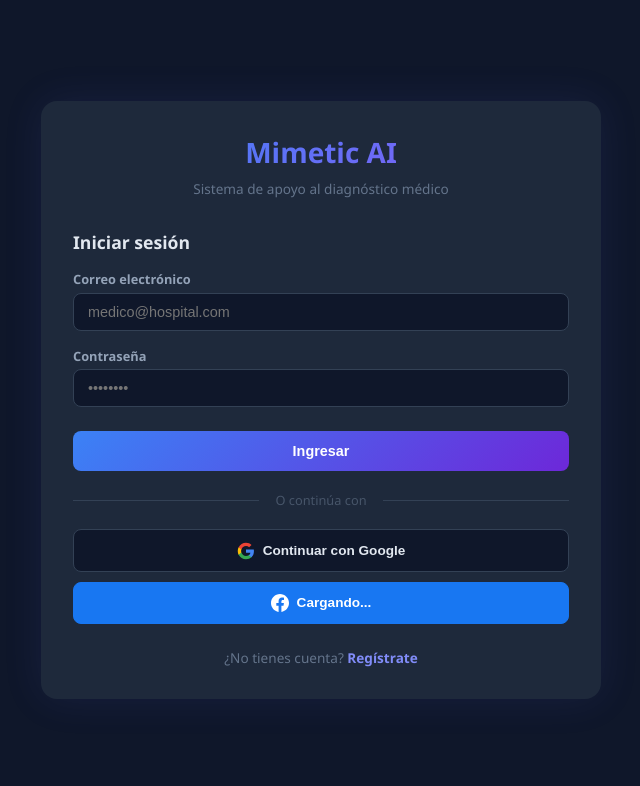
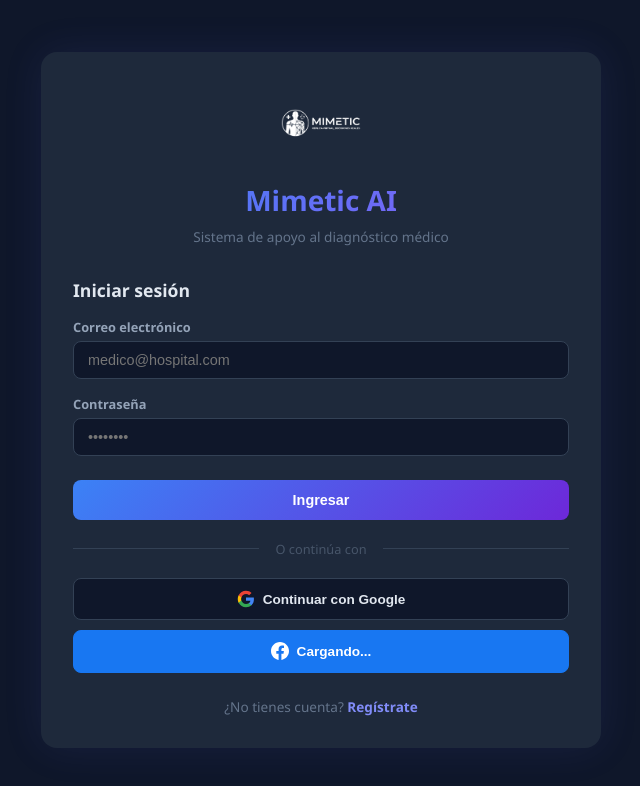
Before and after one commit to SUBHWEI/mimetic-ai, a React (Vite) app in the folder frontend/: page /login in a window 1280 px wide. Shown: the top 786 px of the page, without its empty margins (319-959 px from the left). Built offline with nearby package versions, Linux system fonts and the light colour scheme; no server answers.

Commit message:
Agregar logo de Mimetic AI en auth pages, header y favicon

```diff
--- a/frontend/index.html
+++ b/frontend/index.html
@@ -4,6 +4,7 @@
     <meta charset="UTF-8" />
     <meta name="viewport" content="width=device-width, initial-scale=1.0" />
     <title>Mimetic AI - Diagnóstico Médico</title>
+    <link rel="icon" href="/logo.png" type="image/png" />
   </head>
   <body>
     <div id="root"></div>
--- a/frontend/src/App.css
+++ b/frontend/src/App.css
@@ -14,6 +14,14 @@
   gap: 0.75rem;
   padding: 1rem 0;
   border-bottom: 1px solid #1e293b;
+}
+
+.header-logo {
+  width: 32px;
+  height: 32px;
+  object-fit: contain;
+  vertical-align: middle;
+  margin-right: 0.25rem;
 }
 
 .header h1 {
@@ -668,6 +676,13 @@
   margin-bottom: 2rem;
 }
 
+.auth-logo {
+  width: 80px;
+  height: 80px;
+  margin-bottom: 0.75rem;
+  object-fit: contain;
+}
+
 .auth-header h1 {
   font-size: 1.75rem;
   font-weight: 700;
--- a/frontend/src/ChatApp.tsx
+++ b/frontend/src/ChatApp.tsx
@@ -259,7 +259,7 @@ export default function ChatApp() {
     return (
       <div className="app">
         <header className="header">
-          <h1>Mimetic AI</h1>
+          <h1><img src="/logo.png" alt="" className="header-logo" />Mimetic AI</h1>
           <span className="subtitle">Datos del paciente</span>
           <div className="header-right">
             <span className="user-badge">{user?.name}</span>
--- a/frontend/src/pages/AdminPanel.tsx
+++ b/frontend/src/pages/AdminPanel.tsx
@@ -6,7 +6,7 @@ export default function AdminPanel() {
   return (
     <div className="app">
       <header className="header">
-        <h1>Mimetic AI</h1>
+        <h1><img src="/logo.png" alt="" className="header-logo" />Mimetic AI</h1>
         <span className="subtitle">Panel de Administración</span>
         <div className="header-right">
           <span className="user-badge">{user?.name}</span>
--- a/frontend/src/pages/Login.tsx
+++ b/frontend/src/pages/Login.tsx
@@ -28,6 +28,7 @@ export default function Login() {
     <div className="auth-page">
       <div className="auth-card">
         <div className="auth-header">
+          <img src="/logo.png" alt="Mimetic AI" className="auth-logo" />
           <h1>Mimetic AI</h1>
           <p>Sistema de apoyo al diagnóstico médico</p>
         </div>
--- a/frontend/src/pages/PatientDashboard.tsx
+++ b/frontend/src/pages/PatientDashboard.tsx
@@ -6,7 +6,7 @@ export default function PatientDashboard() {
   return (
     <div className="app">
       <header className="header">
-        <h1>Mimetic AI</h1>
+        <h1><img src="/logo.png" alt="" className="header-logo" />Mimetic AI</h1>
         <span className="subtitle">Portal del Paciente</span>
         <div className="header-right">
           <span className="user-badge">{user?.name}</span>
--- a/frontend/src/pages/Register.tsx
+++ b/frontend/src/pages/Register.tsx
@@ -77,8 +77,9 @@ export default function Register() {
   return (
     <div className="auth-page">
       <div className="auth-card">
-        <div className="auth-header">
-          <h1>Mimetic AI</h1>
+          <div className="auth-header">
+            <img src="/logo.png" alt="Mimetic AI" className="auth-logo" />
+            <h1>Mimetic AI</h1>
           <p>Sistema de apoyo al diagnóstico médico</p>
         </div>
 
```
Also changed, not shown: frontend/public/logo.png (added), 1 other file (tests, documents, lock files or other folders).
